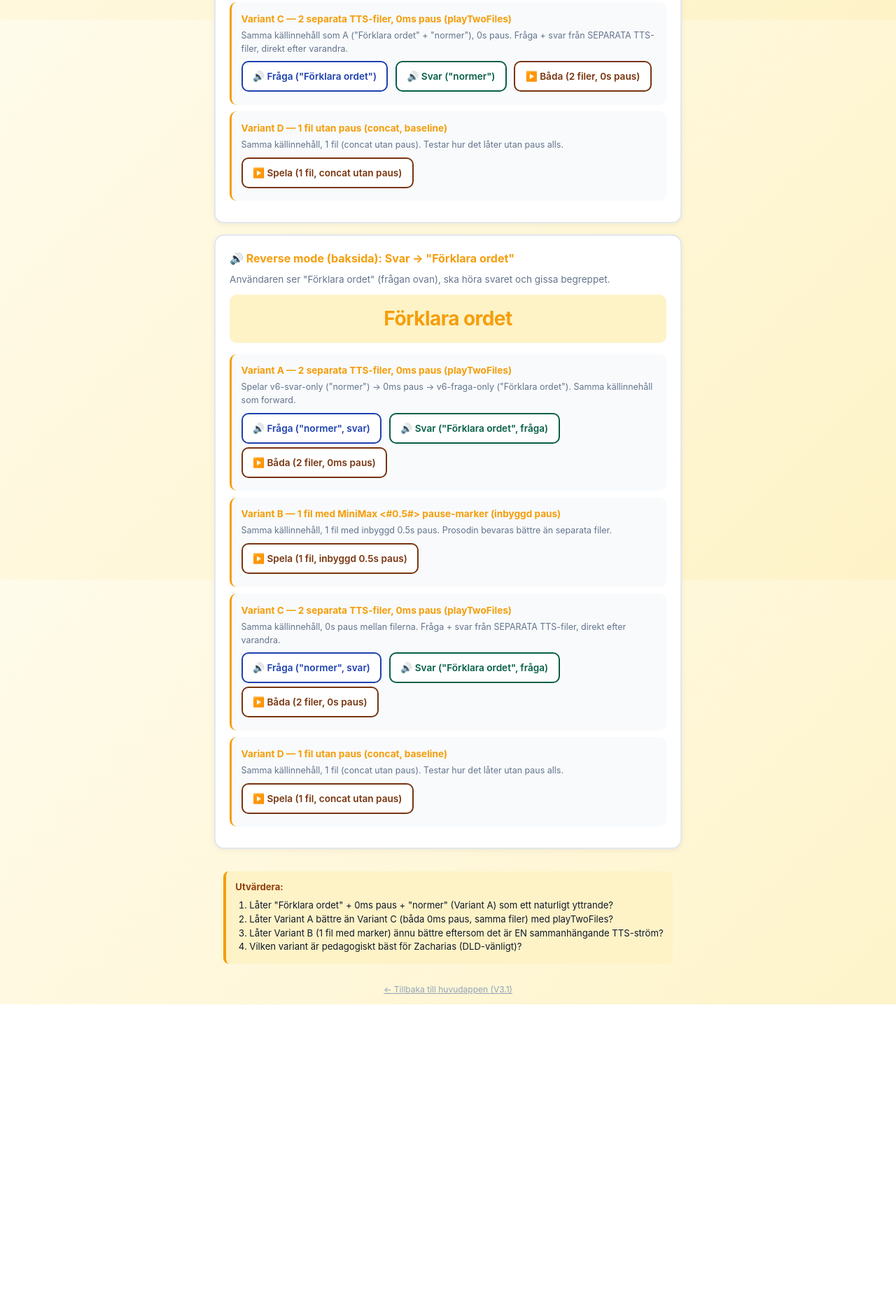
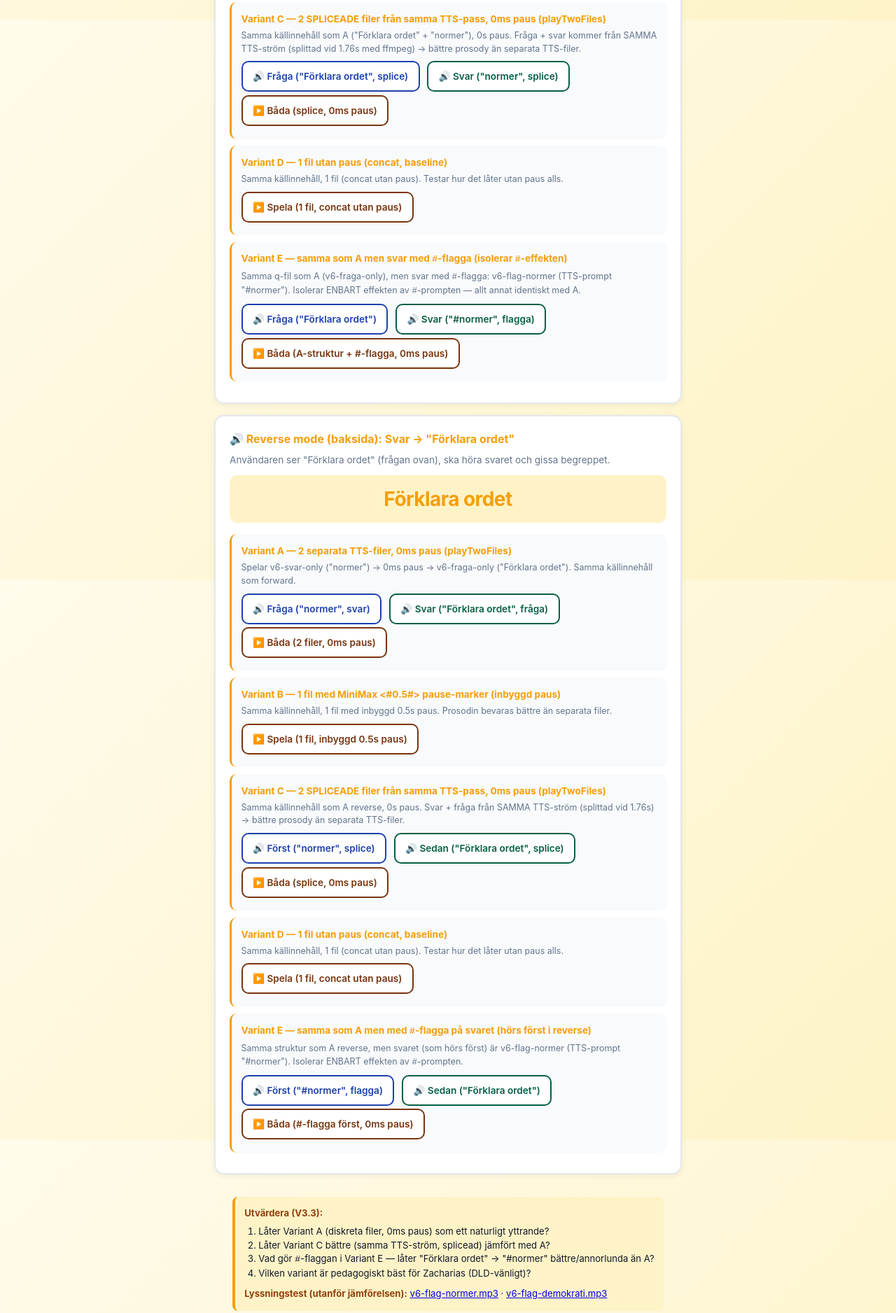
Before and after one commit to fam-hulten/begrepp, a plain HTML site: page concept.html in a window 1280 px wide. Shown: the part 772-2648 px from the top of the page at 70% size. Before the commit the page ends 2207 px from the top, so only its background shows below. Drawn offline with Linux system fonts and the light colour scheme.

Commit message:
Concept test V3.3: E-variant (#-flagga) + C splice + rensa oanvända
- E-variant: playTwoFiles(v6-fraga-only, v6-flag-normer, 0) — isolerar #-flaggans effekt
- Generera v6-flag-normer.mp3 + v6-flag-demokrati.mp3 (TTS-prompt: #ord)
- Splice C-variant: v6-spliced-q (1.76s) + v6-spliced-a (~0.9s) från samma TTS-pass
- Rensa v6-fraga-plus-svar-prebaked.mp3 + v6-fraga-plus-svar-nopause.mp3 (oanvända)
- Concept.html V3.3: A=0ms paus permanent, C=splice, E=ny variant (forward+reverse)

```diff
--- a/concept.html
+++ b/concept.html
@@ -34,8 +34,8 @@
   </style>
 </head>
 <body>
-  <div class="banner">🧪 CONCEPT TEST V3.2 — Sekventiell 2-fils uppspelning vs 1 fil</div>
-  <div class="version">v7 · commit 7e1d431 · 2026-09-02 12:42</div>
+  <div class="banner">🧪 CONCEPT TEST V3.3 — A vs C (splice) vs E (#-flagga)</div>
+  <div class="version">v8 · 2026-09-02 19:10 · E-variant tillagd, C-variant splicead, A-variant 0ms paus permanent</div>
 
   <h1>Test: normer</h1>
   <p class="subtitle">
@@ -68,17 +68,25 @@
     </div>
 
     <div class="variant">
-      <div class="variant-num">Variant C — 2 separata TTS-filer, 0ms paus (playTwoFiles)</div>
-      <div class="variant-desc">Samma källinnehåll som A ("Förklara ordet" + "normer"), 0s paus. Fråga + svar från SEPARATA TTS-filer, direkt efter varandra.</div>
-      <button class="btn-instr" onclick="playAudio('audio/v6-fraga-only.mp3')">🔊 Fråga ("Förklara ordet")</button>
-      <button class="btn-answ" onclick="playAudio('audio/v6-svar-only.mp3')">🔊 Svar ("normer")</button>
-      <button class="btn-both" onclick="playTwoFiles('audio/v6-fraga-only.mp3', 'audio/v6-svar-only.mp3', 0)">▶️ Båda (2 filer, 0s paus)</button>
+      <div class="variant-num">Variant C — 2 SPLICEADE filer från samma TTS-pass, 0ms paus (playTwoFiles)</div>
+      <div class="variant-desc">Samma källinnehåll som A ("Förklara ordet" + "normer"), 0s paus. Fråga + svar kommer från SAMMA TTS-ström (splittad vid 1.76s med ffmpeg) → bättre prosody än separata TTS-filer.</div>
+      <button class="btn-instr" onclick="playAudio('audio/v6-spliced-q.mp3')">🔊 Fråga ("Förklara ordet", splice)</button>
+      <button class="btn-answ" onclick="playAudio('audio/v6-spliced-a.mp3')">🔊 Svar ("normer", splice)</button>
+      <button class="btn-both" onclick="playTwoFiles('audio/v6-spliced-q.mp3', 'audio/v6-spliced-a.mp3', 0)">▶️ Båda (splice, 0ms paus)</button>
     </div>
 
     <div class="variant">
       <div class="variant-num">Variant D — 1 fil utan paus (concat, baseline)</div>
       <div class="variant-desc">Samma källinnehåll, 1 fil (concat utan paus). Testar hur det låter utan paus alls.</div>
       <button class="btn-both" onclick="playAudio('audio/v6-fraga-plus-svar-natural.mp3')">▶️ Spela (1 fil, concat utan paus)</button>
+    </div>
+
+    <div class="variant">
+      <div class="variant-num">Variant E — samma som A men svar med <code>#</code>-flagga (isolerar <code>#</code>-effekten)</div>
+      <div class="variant-desc">Samma q-fil som A (v6-fraga-only), men svar med <code>#</code>-flagga: v6-flag-normer (TTS-prompt "#normer"). Isolerar ENBART effekten av <code>#</code>-prompten — allt annat identiskt med A.</div>
+      <button class="btn-instr" onclick="playAudio('audio/v6-fraga-only.mp3')">🔊 Fråga ("Förklara ordet")</button>
+      <button class="btn-answ" onclick="playAudio('audio/v6-flag-normer.mp3')">🔊 Svar ("#normer", flagga)</button>
+      <button class="btn-both" onclick="playTwoFiles('audio/v6-fraga-only.mp3', 'audio/v6-flag-normer.mp3', 0)">▶️ Båda (A-struktur + #-flagga, 0ms paus)</button>
     </div>
   </div>
 
@@ -103,11 +111,11 @@
     </div>
 
     <div class="variant">
-      <div class="variant-num">Variant C — 2 separata TTS-filer, 0ms paus (playTwoFiles)</div>
-      <div class="variant-desc">Samma källinnehåll, 0s paus mellan filerna. Fråga + svar från SEPARATA TTS-filer, direkt efter varandra.</div>
-      <button class="btn-instr" onclick="playAudio('audio/v6-svar-only.mp3')">🔊 Fråga ("normer", svar)</button>
-      <button class="btn-answ" onclick="playAudio('audio/v6-fraga-only.mp3')">🔊 Svar ("Förklara ordet", fråga)</button>
-      <button class="btn-both" onclick="playTwoFiles('audio/v6-svar-only.mp3', 'audio/v6-fraga-only.mp3', 0)">▶️ Båda (2 filer, 0s paus)</button>
+      <div class="variant-num">Variant C — 2 SPLICEADE filer från samma TTS-pass, 0ms paus (playTwoFiles)</div>
+      <div class="variant-desc">Samma källinnehåll som A reverse, 0s paus. Svar + fråga från SAMMA TTS-ström (splittad vid 1.76s) → bättre prosody än separata TTS-filer.</div>
+      <button class="btn-instr" onclick="playAudio('audio/v6-spliced-a.mp3')">🔊 Först ("normer", splice)</button>
+      <button class="btn-answ" onclick="playAudio('audio/v6-spliced-q.mp3')">🔊 Sedan ("Förklara ordet", splice)</button>
+      <button class="btn-both" onclick="playTwoFiles('audio/v6-spliced-a.mp3', 'audio/v6-spliced-q.mp3', 0)">▶️ Båda (splice, 0ms paus)</button>
     </div>
 
     <div class="variant">
@@ -115,16 +123,25 @@
       <div class="variant-desc">Samma källinnehåll, 1 fil (concat utan paus). Testar hur det låter utan paus alls.</div>
       <button class="btn-both" onclick="playAudio('audio/v6-fraga-plus-svar-natural.mp3')">▶️ Spela (1 fil, concat utan paus)</button>
     </div>
+
+    <div class="variant">
+      <div class="variant-num">Variant E — samma som A men med <code>#</code>-flagga på svaret (hörs först i reverse)</div>
+      <div class="variant-desc">Samma struktur som A reverse, men svaret (som hörs först) är v6-flag-normer (TTS-prompt "#normer"). Isolerar ENBART effekten av <code>#</code>-prompten.</div>
+      <button class="btn-instr" onclick="playAudio('audio/v6-flag-normer.mp3')">🔊 Först ("#normer", flagga)</button>
+      <button class="btn-answ" onclick="playAudio('audio/v6-fraga-only.mp3')">🔊 Sedan ("Förklara ordet")</button>
+      <button class="btn-both" onclick="playTwoFiles('audio/v6-flag-normer.mp3', 'audio/v6-fraga-only.mp3', 0)">▶️ Båda (#-flagga först, 0ms paus)</button>
+    </div>
   </div>
 
   <div class="info-box">
-    <strong>Utvärdera:</strong>
+    <strong>Utvärdera (V3.3):</strong>
     <ol style="margin: 0.4rem 0 0 1.25rem; padding: 0;">
-      <li>Låter "Förklara ordet" + 0ms paus + "normer" (Variant A) som ett naturligt yttrande?</li>
-      <li>Låter Variant A bättre än Variant C (båda 0ms paus, samma filer) med playTwoFiles?</li>
-      <li>Låter Variant B (1 fil med marker) ännu bättre eftersom det är EN sammanhängande TTS-ström?</li>
+      <li>Låter Variant A (diskreta filer, 0ms paus) som ett naturligt yttrande?</li>
+      <li>Låter Variant C bättre (samma TTS-ström, splicead) jämfört med A?</li>
+      <li>Vad gör <code>#</code>-flaggan i Variant E — låter "Förklara ordet" → "#normer" bättre/annorlunda än A?</li>
       <li>Vilken variant är pedagogiskt bäst för Zacharias (DLD-vänligt)?</li>
     </ol>
+    <p style="margin: 0.6rem 0 0 0;"><strong>Lyssningstest (utanför jämförelsen):</strong> <a href="audio/v6-flag-normer.mp3">v6-flag-normer.mp3</a> · <a href="audio/v6-flag-demokrati.mp3">v6-flag-demokrati.mp3</a></p>
   </div>
 
   <a href="./" class="meta">← Tillbaka till huvudappen (V3.1)</a>
```
Also changed, not shown: 7 other files.
